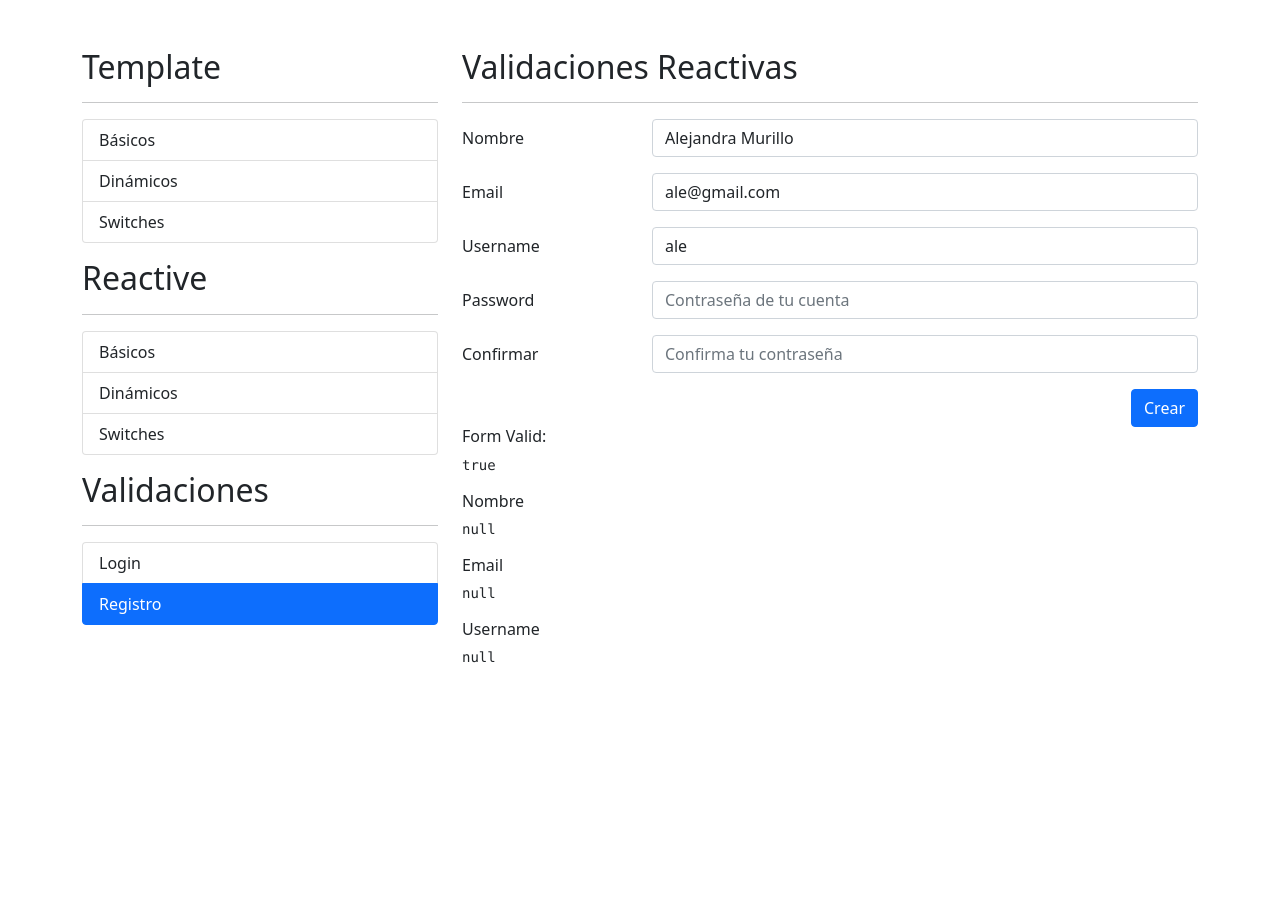
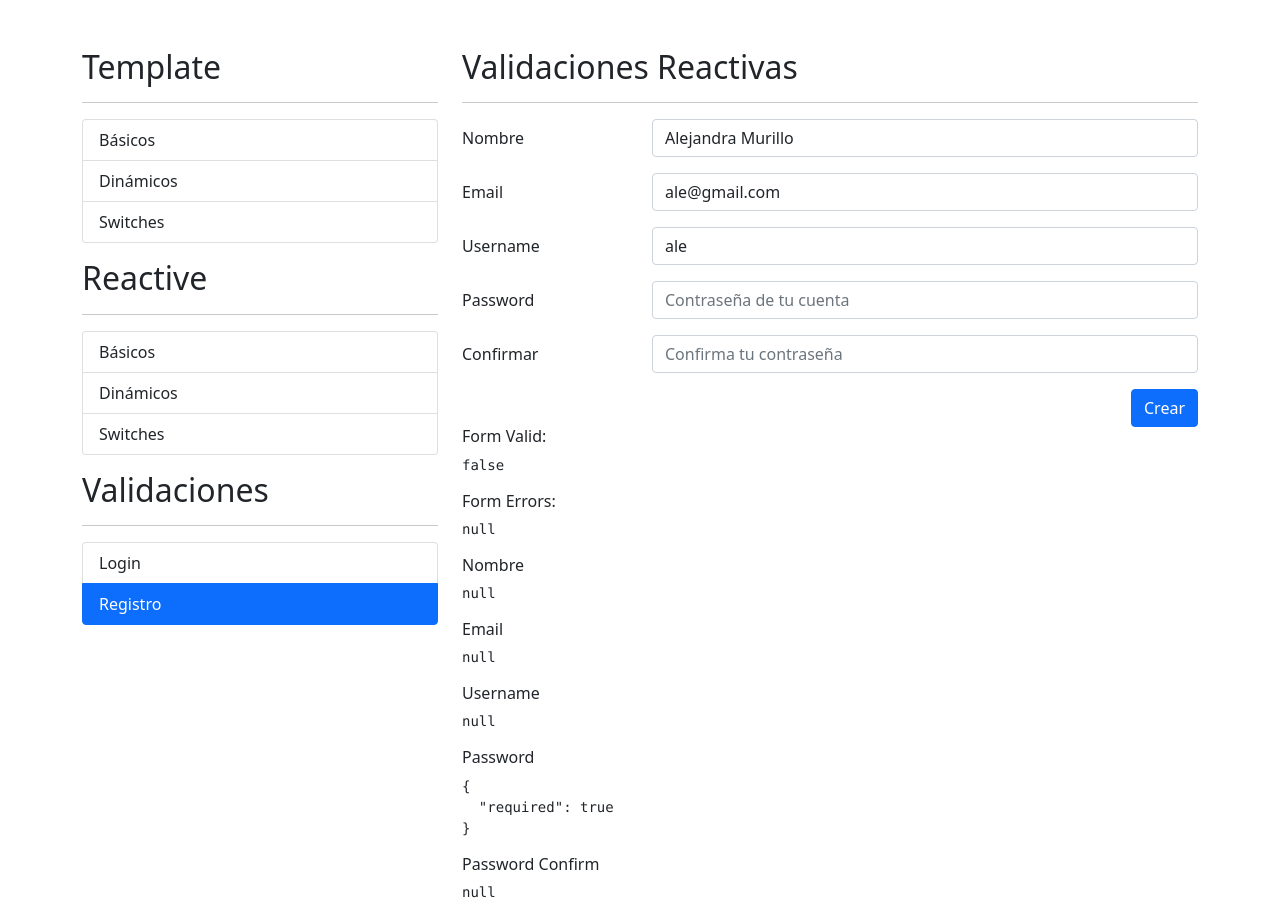
Before and after one commit to AlejandraMurilloL/aungular-formulariosApp, an Angular app: page /auth/register in a window 1280 px wide. Before the commit the page ends 800 px from the top, so only its background shows below. Built offline with nearby package versions, Linux system fonts and the light colour scheme.

Commit message:
Metodo para validar dos campos iguales

```diff
--- a/src/app/auth/pages/register/register.component.html
+++ b/src/app/auth/pages/register/register.component.html
@@ -52,7 +52,11 @@
                 <div class="col-sm-9">
                     <input type="password"
                            class="form-control"
+                           formControlName="password"
                            placeholder="Contraseña de tu cuenta">
+
+                    <span class="form-text text-danger"
+                           *ngIf="campoInvalido('password')">La contraseña debe tener 6 caracteres o más</span>
                 </div>
             </div>
 
@@ -62,7 +66,11 @@
                 <div class="col-sm-9">
                     <input type="password"
                            class="form-control"
+                           formControlName="passwordConfirm"
                            placeholder="Confirma tu contraseña">
+
+                    <span class="form-text text-danger"
+                           *ngIf="campoInvalido('passwordConfirm')">Las contraseñas no coinciden</span>
                 </div>
             </div>
 
@@ -80,6 +88,9 @@
 <h6>Form Valid:</h6>
 <pre>{{ miFormulario.valid }}</pre>
 
+<h6>Form Errors:</h6>
+<pre>{{ miFormulario.errors | json }}</pre>
+
 <h6>Nombre</h6>
 <pre>{{miFormulario.controls['nombre'].errors | json}}</pre>
 
@@ -88,3 +99,9 @@
 
 <h6>Username</h6>
 <pre>{{miFormulario.controls['username'].errors | json}}</pre>
+
+<h6>Password</h6>
+<pre>{{miFormulario.controls['password'].errors | json}}</pre>
+
+<h6>Password Confirm</h6>
+<pre>{{miFormulario.controls['passwordConfirm'].errors | json}}</pre>
--- a/src/app/auth/pages/register/register.component.ts
+++ b/src/app/auth/pages/register/register.component.ts
@@ -14,6 +14,10 @@ export class RegisterComponent implements OnInit {
     nombre: ['', [Validators.required, Validators.pattern(this.validatorService.nombreApellidoPettern)]],
     email: ['', [Validators.required, Validators.pattern(this.validatorService.emailPattern)]],
     username: ['', [Validators.required, this.validatorService.noPuedeSerStrider]],
+    password: ['', [Validators.required, Validators.minLength(6)]],
+    passwordConfirm: ['', [Validators.required]],
+  }, {
+    validators: [this.validatorService.camposIguales('password', 'passwordConfirm')]
   });
 
   constructor(private fb: FormBuilder,
--- a/src/app/shared/validators/validator.service.ts
+++ b/src/app/shared/validators/validator.service.ts
@@ -1,5 +1,5 @@
 import { Injectable } from '@angular/core';
-import { FormControl, ValidationErrors } from '@angular/forms';
+import { AbstractControl, FormControl, ValidationErrors } from '@angular/forms';
 
 @Injectable({
   providedIn: 'root'
@@ -21,4 +21,16 @@ export class ValidatorService {
 
     return null;
   }
+
+  camposIguales(campo1: string, campo2: string) {
+    return (formGroup: AbstractControl): ValidationErrors | null => {
+      const valorCampo1 = formGroup.get(campo1)?.value;
+      const valorCampo2 = formGroup.get(campo2)?.value;
+
+      const error = valorCampo1 !== valorCampo2 ? { noIguales: true } : null;
+      formGroup.get(campo2)?.setErrors(error);
+
+      return error;
+    }
+  }
 }
```
